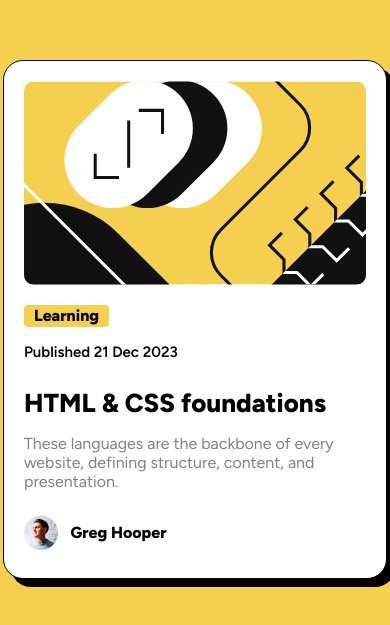
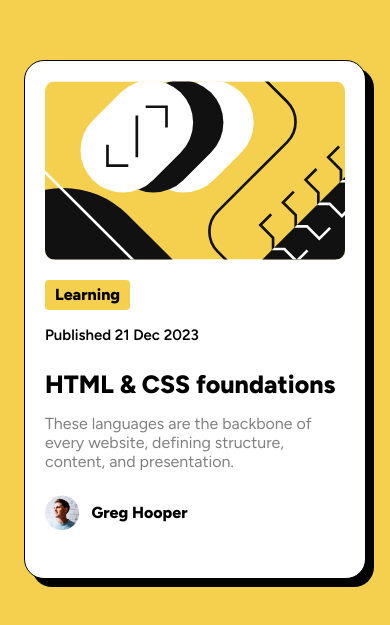
Before and after one commit to DakkarAlezzy/Blog-preview-card, a plain HTML site: page index.html in a window 390 px wide. Shown: the part 103-728 px from the top of the page. Drawn offline with Linux system fonts and the light colour scheme.

Commit message:
finnish with medias

```diff
--- a/style.css
+++ b/style.css
@@ -79,3 +79,15 @@ align-items: center;
    margin-left: 12px;
    font-weight: 800;
 }
+
+
+@media (max-width:750px){
+.container{
+    width: 300px;
+}
+
+.htmllink{
+    font-size:25px ;
+
+}
+}
```
